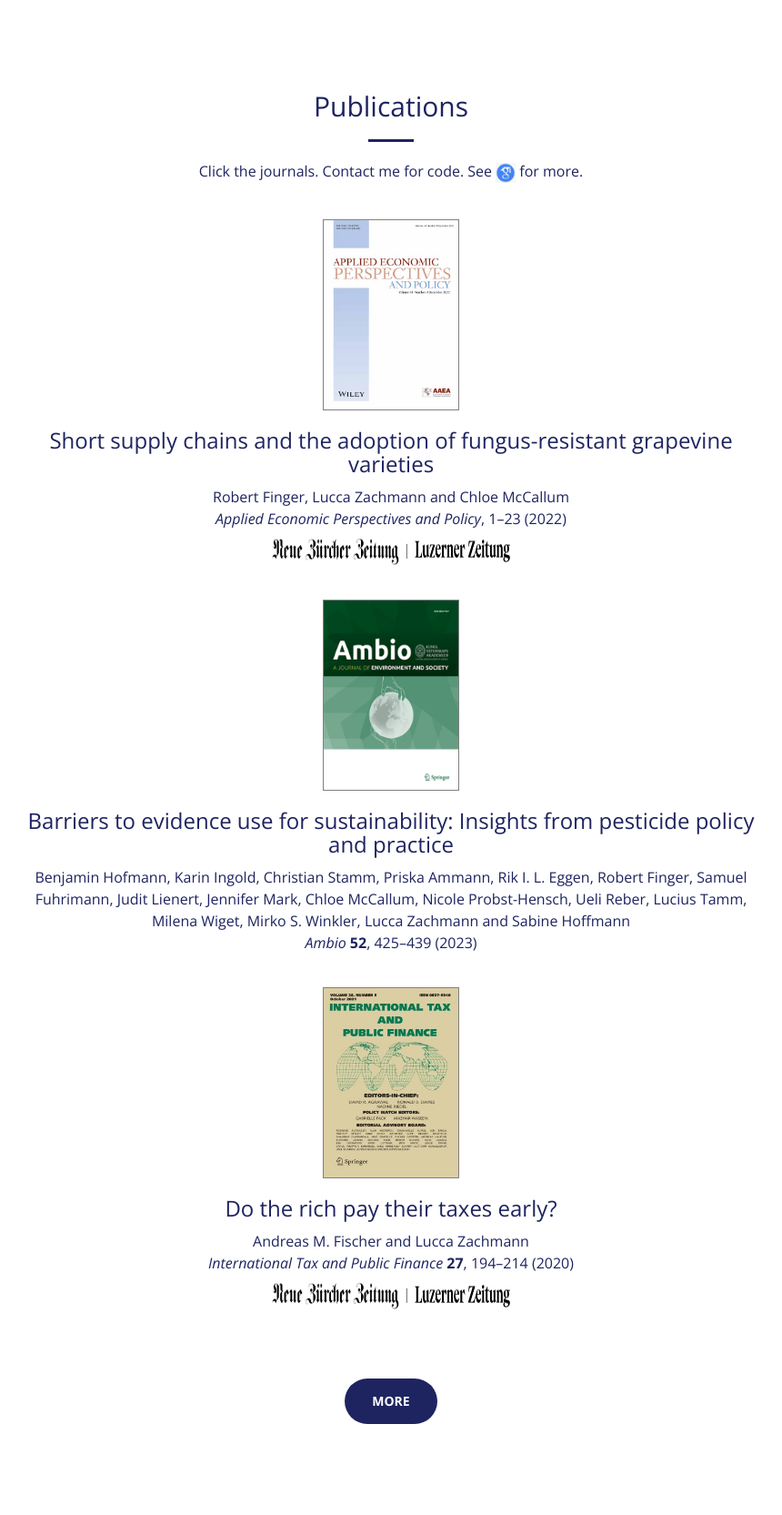
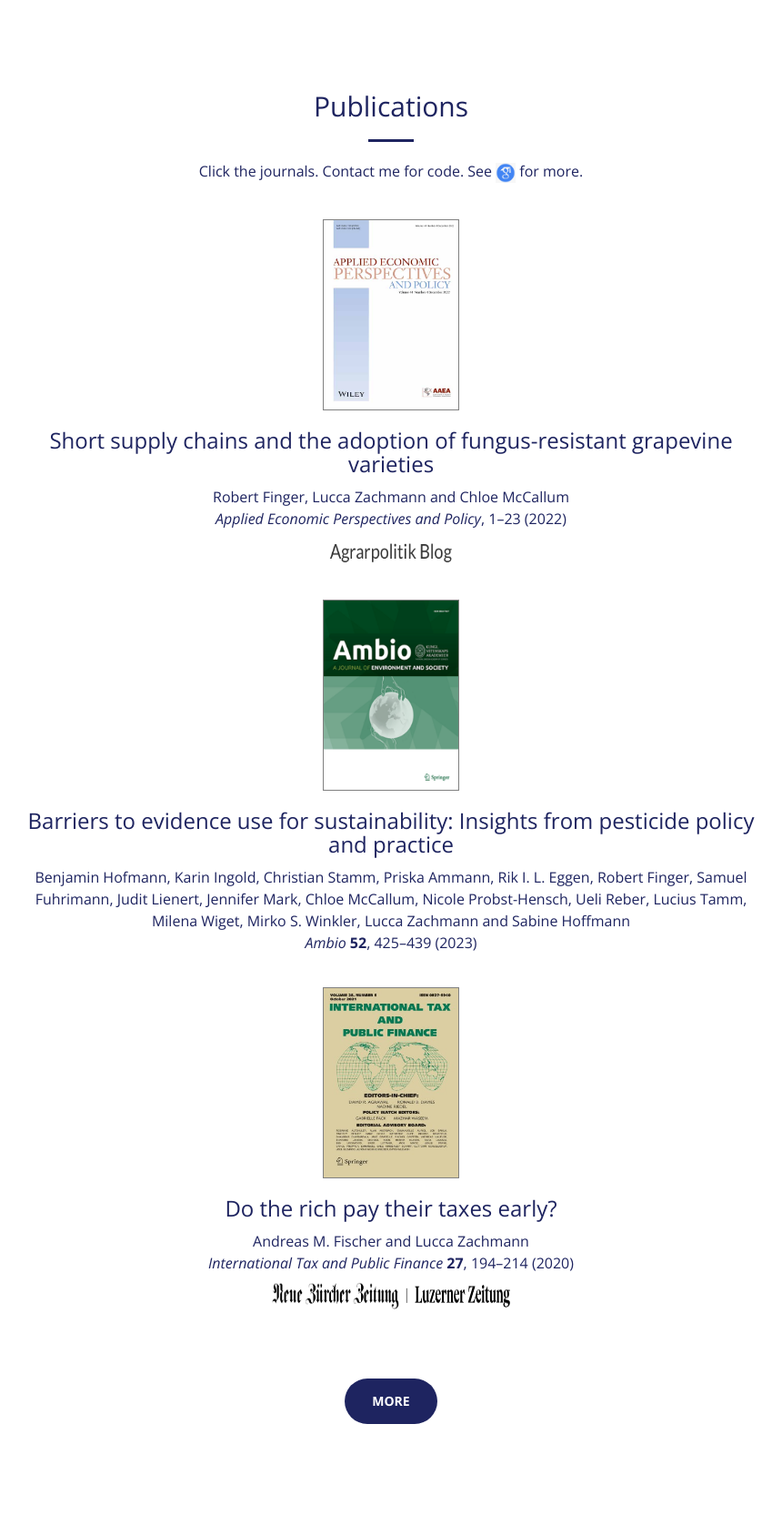
Before and after one commit to luccalino/luccalino.github.io, a Jekyll site: the page pubtest.html, which Jekyll copies as it is, in a window 1280 px wide. Shown: the whole page at 91% size, without its empty margins (210-1070 px from the left). Built offline with Jekyll 4.4.1, drawn with Linux system fonts in a browser that asks for light colours.

Commit message:
Update pubtest.html

```diff
--- a/pubtest.html
+++ b/pubtest.html
@@ -58,8 +58,7 @@
                       <p class="text-muted" style="color:#1E2460;">Robert Finger, Lucca Zachmann and Chloe McCallum</p>
                       <p class="text-muted" style="color:#1E2460;"><i>Applied Economic Perspectives and Policy</i>, 1–23 (2022)</p>
                                       <p style="margin-bottom:0.25cm;"></p>
-                    <p class="text-muted"><a href="https://agrarpolitik-blog.com/2023/01/12/kurze-lieferketten-und-der-anbau-pilzwiderstandsfahiger-rebsorten/" target="_blank"><img src="/img/nzz.png" style="cursor:pointer" width="140" height="30"></a> |
-                    <a href="https://www.luzernerzeitung.ch/wirtschaft/reiche-profitieren-von-fruhen-steuerzahlungen-ld.1041357" target="_blank"><img src="/img/lz.png" style="cursor:pointer" width="105" height="25"></a></p>
+                    <p class="text-muted"><a href="https://agrarpolitik-blog.com/2023/01/12/kurze-lieferketten-und-der-anbau-pilzwiderstandsfahiger-rebsorten/" target="_blank"><img src="/img/agrarpolitik_blog.png" style="cursor:pointer" width="140" height="30"></a></p>
                     <p style="margin-bottom:1cm;"></p>
                 </div>
             </div>
```
